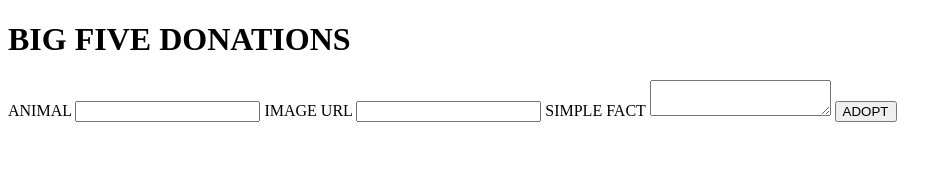
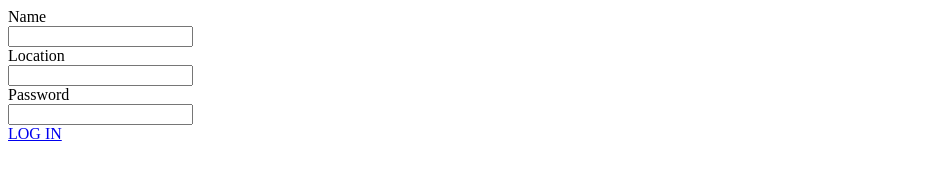
Before and after one commit to EvalyneMueke/Zoo_Donations, a plain HTML site: page index.html in a window 1280 px wide. Shown: the whole page, without its empty margins (0-952 px from the left). Drawn offline with Linux system fonts and the light colour scheme.

Commit message:
Log-in Form

```diff
--- a/index.html
+++ b/index.html
@@ -1,35 +1,31 @@
+<!-- log in form -->
 <!DOCTYPE html>
 <html lang="en">
 <head>
     <meta charset="UTF-8">
     <meta http-equiv="X-UA-Compatible" content="IE=edge">
     <meta name="viewport" content="width=device-width, initial-scale=1.0">
-    <script src="/index.js"></script>
-    <title>BIG FIVE DONATION</title>
+    <title>LOG-IN</title>
 </head>
 <body>
-    <h1>
-        BIG FIVE DONATIONS
-    </h1>
-    <div class="container">
-        <form id="form">
-            <label for="animal">ANIMAL</label>
-            <input type="text" id ="name">
-            <label for="animal">IMAGE URL</label>
-            <input type="text" id="image_url">
-            <label for="fact">SIMPLE FACT</label>
-            <textarea name="fact" id="fact"></textarea>
-            <button type="submit">ADOPT</button>
-
-        </form>
-        <ul id="animal-list" class="cards">
-            <!-- the list of animals will go here -->
-
-        </ul>
+    <section id="login form">
+    <form action="login">
+<label class="label">Name</label>
+<br>
+<input class ="input">
+<br>
+<label class="label">Location</label>
+<br>
+<input class="input">
+<br>
+<label class="label">Password</label>
+<br>
+<input class="input">
+<br>
 
 
-
-    </div>
-
+    </form>
+   </section>
+ <a href="/donation.html">LOG IN</a>
 </body>
 </html>
```
